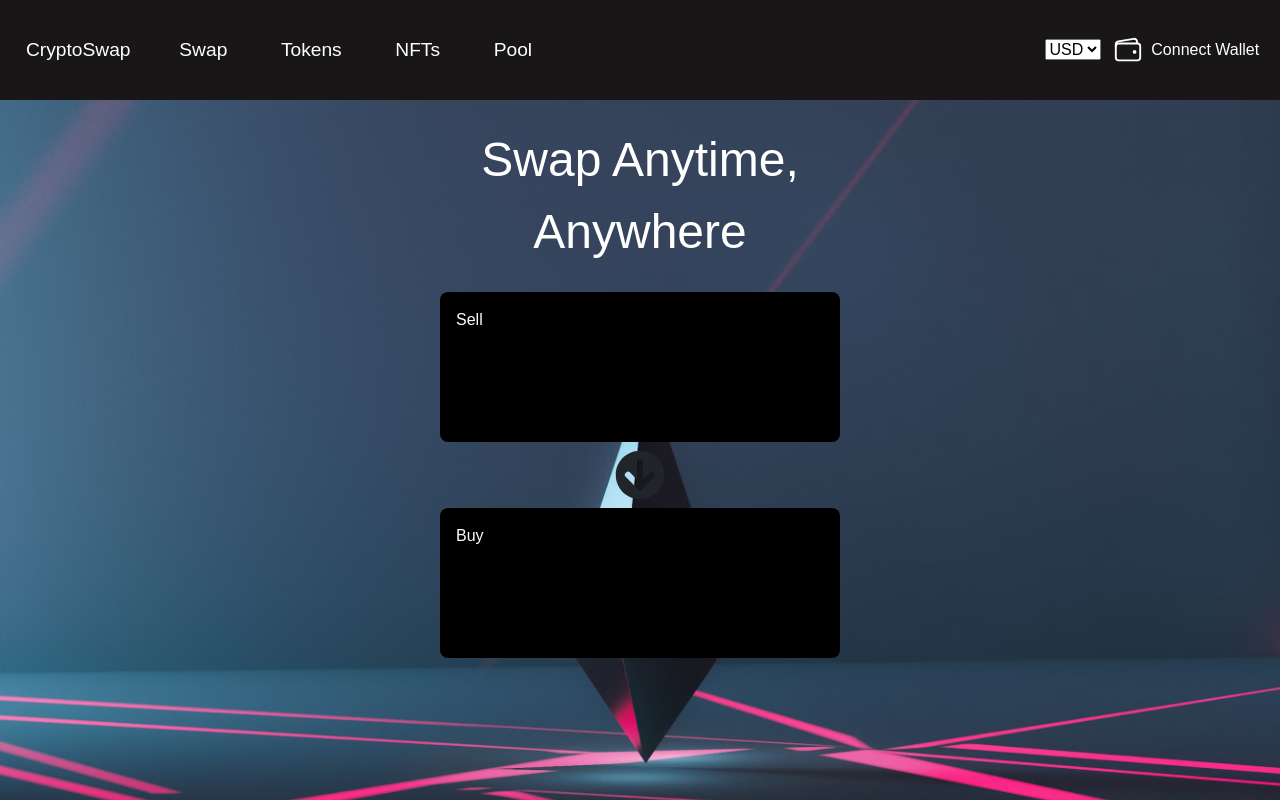
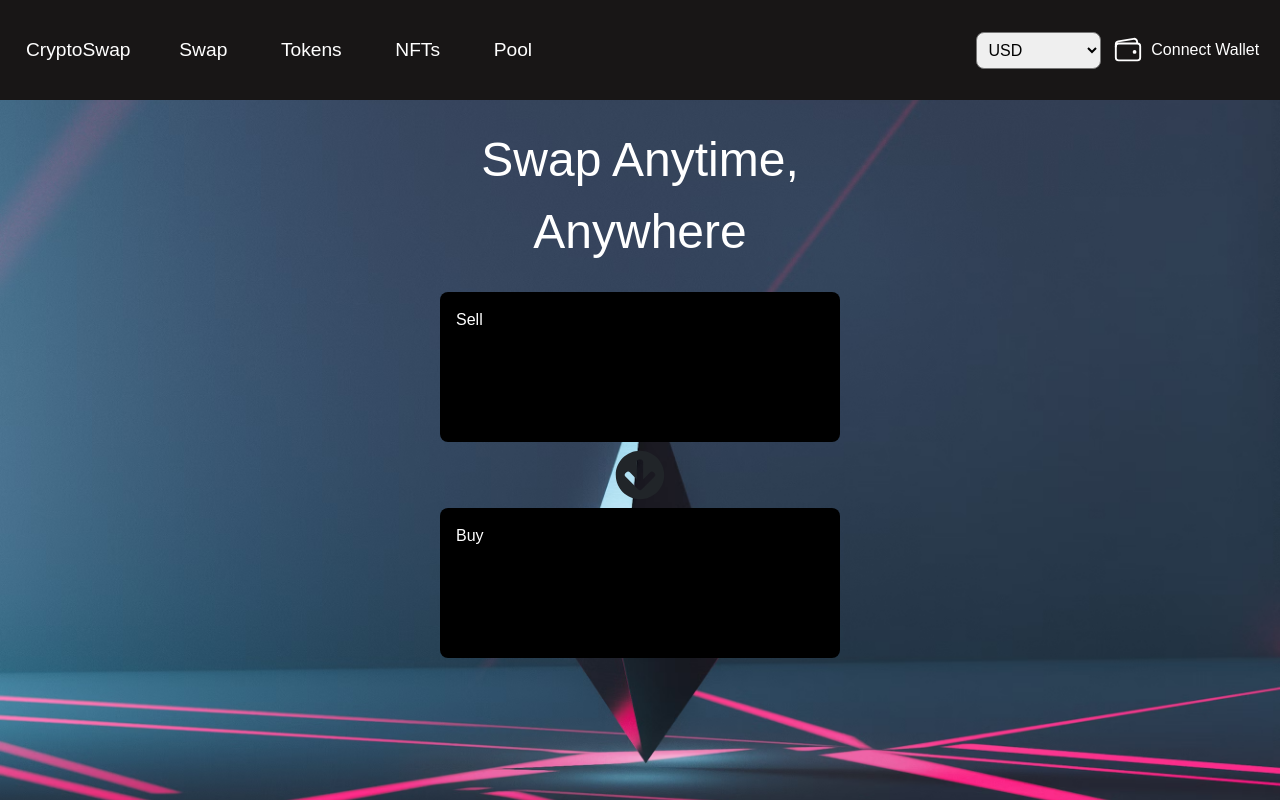
Before and after one commit to guitar6029/crypto-swap-app, a React (Vite) app: page / in a window 1280 px wide. Built offline with nearby package versions, Linux system fonts and the light colour scheme.

Commit message:
added style to the selector for currecny

```diff
--- a/src/components/header/Header.tsx
+++ b/src/components/header/Header.tsx
@@ -1,9 +1,9 @@
+import { IoWalletOutline } from "react-icons/io5";
 import { Link } from 'react-router-dom';
-import styles from './Header.module.scss';
-import { IoWalletOutline } from "react-icons/io5";
-import { useSelector, useDispatch } from 'react-redux';
 import { RootState, AppDispatch } from '../../store/store'; // Types for Redux
 import { selectCurrency } from '../../store/modalSlice'; // Import the Redux action
+import { useSelector, useDispatch } from 'react-redux';
+import styles from './Header.module.scss';
 
 type HeaderProps = {
   onConnectWalletClick: () => void;
--- a/src/components/header/header.module.scss
+++ b/src/components/header/header.module.scss
@@ -9,4 +9,11 @@
         text-decoration: none;
     }
 
+    select {
+        width: 125px;
+        padding: .5rem;
+        border-radius: 8px;
+
+    }
+
 }
```
